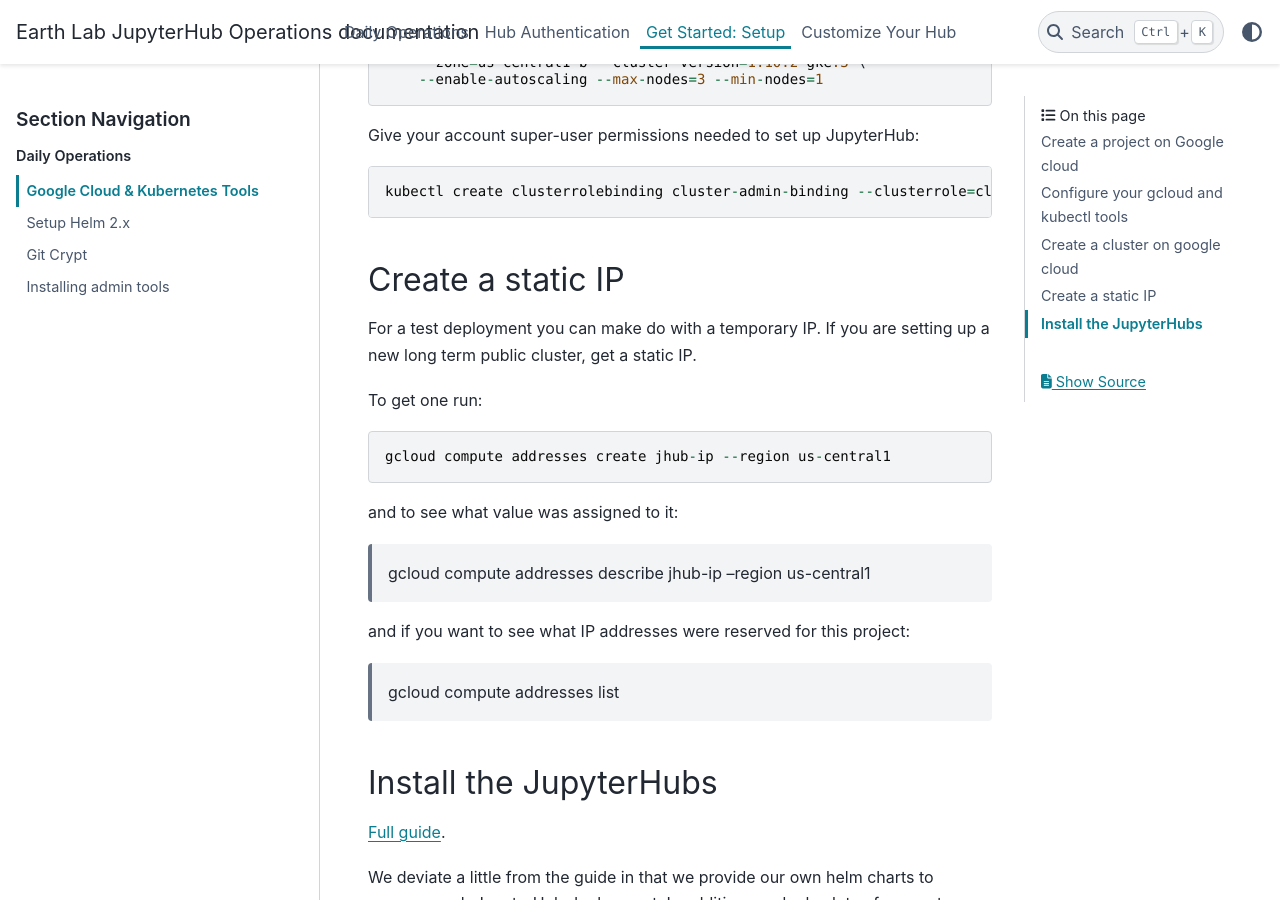
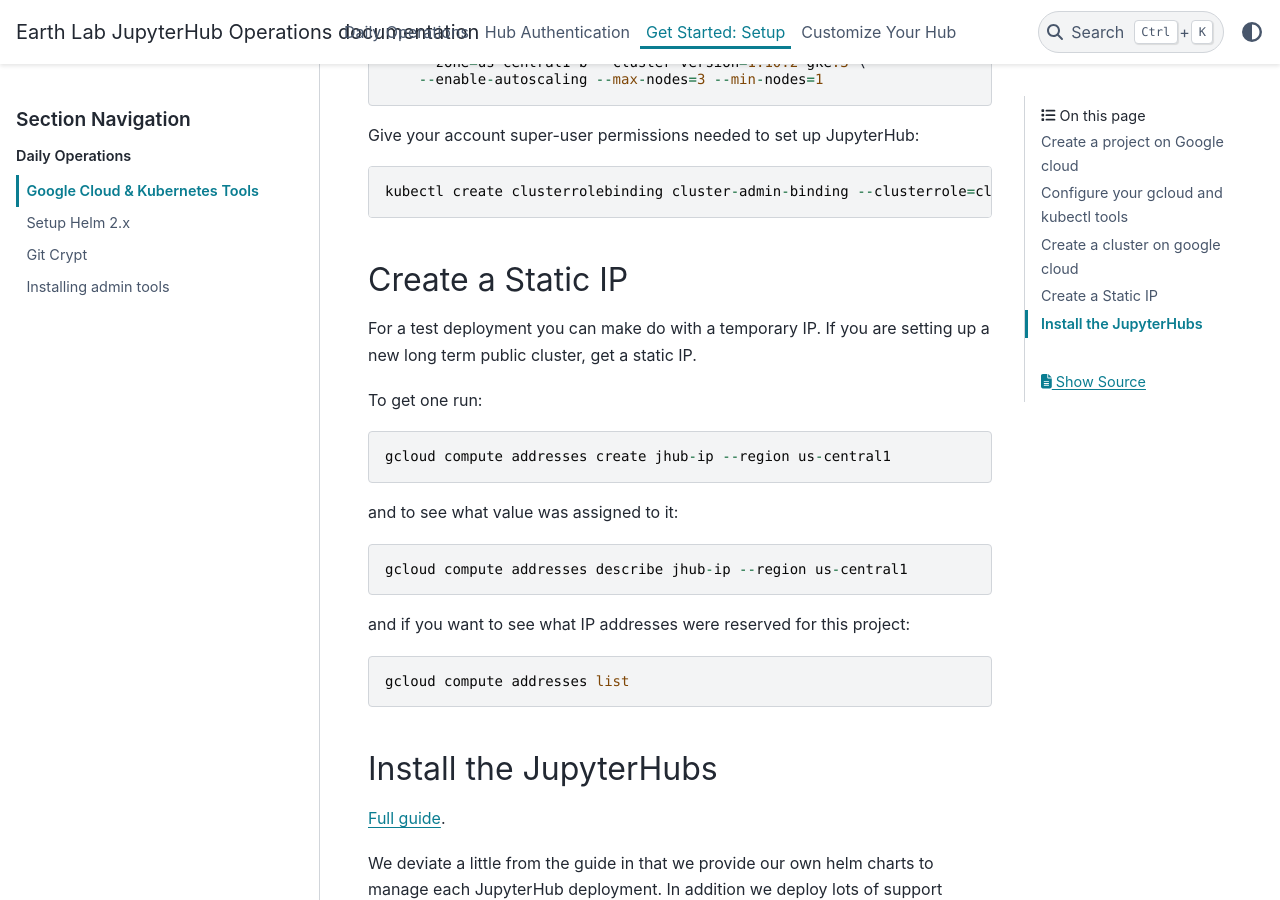
Before and after one commit to earthlab/hub-ops, a Sphinx documentation site: the page built from docs/source/setup/google-cloud-setup.rst, in a window 1280 px wide and 900 px high, scrolled down 1195 px. Built offline with Sphinx 7.4.7 and the PyData theme 0.15.4, drawn with Linux system fonts in a browser that asks for light colours.

Commit message:
syntax edits

```diff
--- a/docs/source/setup/google-cloud-setup.rst
+++ b/docs/source/setup/google-cloud-setup.rst
@@ -46,7 +46,7 @@
     kubectl create clusterrolebinding cluster-admin-binding --clusterrole=cluster-admin --user="<your google account email>"
 
 
-Create a static IP
+Create a Static IP
 ------------------
 
 For a test deployment you can make do with a temporary IP. If you are setting
@@ -56,11 +56,11 @@
 
     gcloud compute addresses create jhub-ip --region us-central1
 
-and to see what value was assigned to it:
+and to see what value was assigned to it::
 
     gcloud compute addresses describe jhub-ip --region us-central1
 
-and if you want to see what IP addresses were reserved for this project:
+and if you want to see what IP addresses were reserved for this project::
 
     gcloud compute addresses list
 
```
